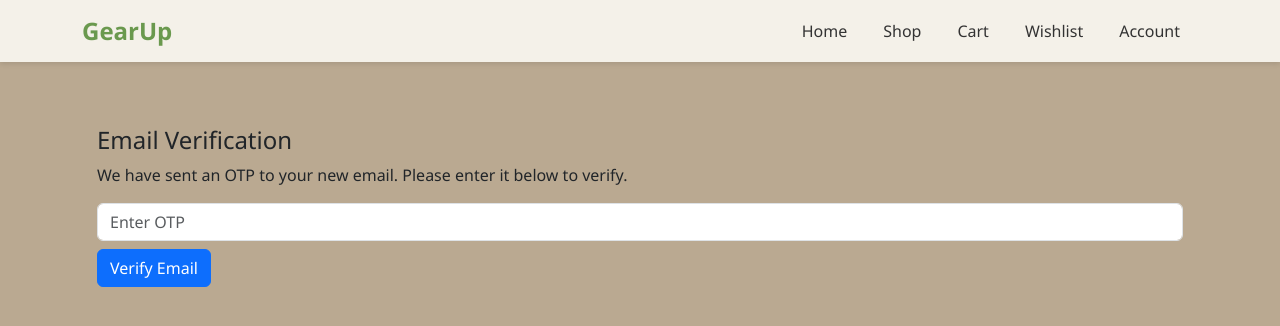
After one commit to aj110arjun/GearUp, a Django app: page /account/verify/email/ in a window 1280 px wide. The commit adds this page. Shown: the top 326 px of the page. Run offline with Django 5.2, Linux system fonts and the light colour scheme; a user stored in the database is signed in; data comes from the database, SQL or seed files in the repository; some libraries are stand-ins or nearby versions.

Commit message:
varient updated

```diff
--- a/account/models.py
+++ b/account/models.py
@@ -1,4 +1,7 @@
+import random
+
 from django.db import models
+from django.utils.timezone import now
 from django.contrib.auth.models import User
 from django.db.models.signals import post_save
 from django.dispatch import receiver
@@ -7,6 +10,18 @@ from django.dispatch import receiver
 class AccountInfo(models.Model):
 	user = models.OneToOneField(User, on_delete=models.CASCADE)
 	profile = models.ImageField(upload_to='profile_pics/', default='images/default.png')
+
+	pending_email = models.EmailField(blank=True, null=True)
+	email_otp = models.CharField(max_length=6, blank=True, null=True)
+	otp_created_at = models.DateTimeField(blank=True, null=True)
+
+	def generate_email_otp(self):
+		otp = str(random.randint(1000, 9999))
+		self.email_otp = otp
+		self.otp_created_at = now()
+		self.save()
+		return otp
+
 	def __str__(self):
 		return self.user.first_name
 
--- a/account/urls.py
+++ b/account/urls.py
@@ -5,4 +5,5 @@ urlpatterns = [
     path('view/', views.account_info, name='account'),
     path('admin/view/', views.admin_account, name='admin_account'),
     path('account/edit/', views.edit_account, name='edit_account'),
+    path('verify/email/', views.verify_email_otp, name='verify_email_otp'),
 ]
--- a/account/views.py
+++ b/account/views.py
@@ -5,6 +5,11 @@ from django.contrib.auth.decorators import login_required
 from django.views.decorators.cache import never_cache
 from django.core.files.base import ContentFile
 from django.utils.timezone import now
+from django.core.mail import send_mail
+from django.conf import settings
+from datetime import timedelta
+from django.contrib import messages
+
 
 from .models import AccountInfo
 from .forms import UserUpdateForm, ProfileUpdateForm
@@ -28,7 +33,8 @@ def account_info(request):
 
 @login_required
 def edit_account(request):
-    profile = request.user.accountinfo  # your OneToOne profile
+    profile = request.user.accountinfo
+    original_email = request.user.email  # store old email
 
     if request.method == 'POST':
         u_form = UserUpdateForm(request.POST, instance=request.user)
@@ -37,12 +43,45 @@ def edit_account(request):
         cropped_image_data = request.POST.get('cropped_profile')
 
         if u_form.is_valid() and p_form.is_valid():
+            new_email = u_form.cleaned_data.get('email')
+
+            # Case 1: Email changed -> trigger OTP
+            if new_email != original_email:
+                otp = profile.generate_email_otp()
+                profile.pending_email = new_email
+                profile.save()
+
+                # Send OTP Email
+                send_mail(
+                    subject='Verify your new email',
+                    message=f'Your OTP for email verification is: {otp}',
+                    from_email=settings.DEFAULT_FROM_EMAIL,
+                    recipient_list=[new_email],
+                )
+
+                # Save other details temporarily (without updating email)
+                p_form.save(commit=False)
+                # handle cropped image
+                if cropped_image_data:
+                    format, imgstr = cropped_image_data.split(';base64,')
+                    ext = format.split('/')[-1]
+                    profile.profile.save(
+                        f"profile_{request.user.id}.{ext}",
+                        ContentFile(base64.b64decode(imgstr)),
+                        save=True
+                    )
+                else:
+                    if request.FILES.get('profile'):
+                        profile.profile = request.FILES['profile']
+                        profile.save()
+
+                return redirect('verify_email_otp')  # new page for OTP verification
+
+            # Case 2: Email not changed -> normal update
             u_form.save()
+            p_form.save()
 
-            # Save profile form fields (except image)
-            p_form.save(commit=False)
-
-            # If cropped image is provided
+            # Handle cropped image
             if cropped_image_data:
                 format, imgstr = cropped_image_data.split(';base64,')
                 ext = format.split('/')[-1]
@@ -51,11 +90,6 @@ def edit_account(request):
                     ContentFile(base64.b64decode(imgstr)),
                     save=True
                 )
-            else:
-                # Save original uploaded file if no crop
-                if request.FILES.get('profile'):
-                    profile.profile = request.FILES['profile']
-                    profile.save()
 
             return redirect('account')
 
@@ -67,7 +101,7 @@ def edit_account(request):
         'u_form': u_form,
         'p_form': p_form,
         'timestamp': now().timestamp(),
-         'cache_buster': int(now().timestamp()),
+        'cache_buster': int(now().timestamp()),
     })
 
 
@@ -75,3 +109,29 @@ def edit_account(request):
 @login_required(login_url='admin_login')
 def admin_account(request):
 	return render(request, 'custom_admin/admin_account.html')
+
+@login_required
+def verify_email_otp(request):
+    profile = request.user.accountinfo
+    message = None
+
+    if request.method == 'POST':
+        entered_otp = request.POST.get('otp', '')
+
+        if entered_otp == profile.email_otp:
+            # Update email permanently
+            request.user.email = profile.pending_email
+            request.user.save()
+
+            # Clear pending fields
+            profile.pending_email = None
+            profile.email_otp = None
+            profile.otp_created_at = None
+            profile.save()
+
+            messages.success(request, "Email verified and updated successfully!")
+            return redirect('account')
+        else:
+            message = "Invalid OTP. Please try again."
+
+    return render(request, 'registration/otp/verify_email_otp.html', {'message': message})
--- a/cart/models.py
+++ b/cart/models.py
@@ -1,5 +1,5 @@
 from django.db import models
-from products.models import Product
+from products.models import Product, Variant
 from django.contrib.auth.models import User
 
 
@@ -14,6 +14,7 @@ class Cart(models.Model):
 class CartItem(models.Model):
     cart = models.ForeignKey(Cart, related_name='items', on_delete=models.CASCADE)
     product = models.ForeignKey(Product, on_delete=models.CASCADE)
+    variant = models.ForeignKey(Variant, on_delete=models.SET_NULL, null=True, blank=True)
     quantity = models.PositiveIntegerField(default=1)
 
     def total_price(self):
--- a/cart/urls.py
+++ b/cart/urls.py
@@ -8,4 +8,5 @@ urlpatterns = [
     path('remove-from-cart/<int:item_id>/', views.remove_from_cart, name='remove_from_cart'),
     path('cart/increment/<int:item_id>/', views.increment_quantity, name='increment_quantity'),
     path('cart/decrement/<int:item_id>/', views.decrement_quantity, name='decrement_quantity'),
+    path('cart/update-variant/<int:item_id>/', views.update_cart_variant, name='update_cart_variant'),
 ]
--- /dev/null
+++ b/templates/registration/otp/verify_email_otp.html
@@ -0,0 +1,17 @@
+{% extends "registration/base.html" %}
+{% block content %}
+<div class="container mt-4">
+  <h4>Email Verification</h4>
+  <p>We have sent an OTP to your new email. Please enter it below to verify.</p>
+
+  {% if message %}
+    <div class="alert alert-danger">{{ message }}</div>
+  {% endif %}
+
+  <form method="POST">
+    {% csrf_token %}
+    <input type="text" name="otp" class="form-control mb-2" placeholder="Enter OTP" required>
+    <button type="submit" class="btn btn-primary">Verify Email</button>
+  </form>
+</div>
+{% endblock %}
```
Also changed, not shown: cart/views.py (+16 -0 lines), orders/views.py (+45 -12 lines), templates/custom_admin/order_detail.html (+34 -6 lines), templates/registration/cart.html (+23 -5 lines), account/migrations/0005_accountinfo_email_otp_accountinfo_otp_created_at_and_more.py (added), cart/migrations/0002_cartitem_variant.py (added).
